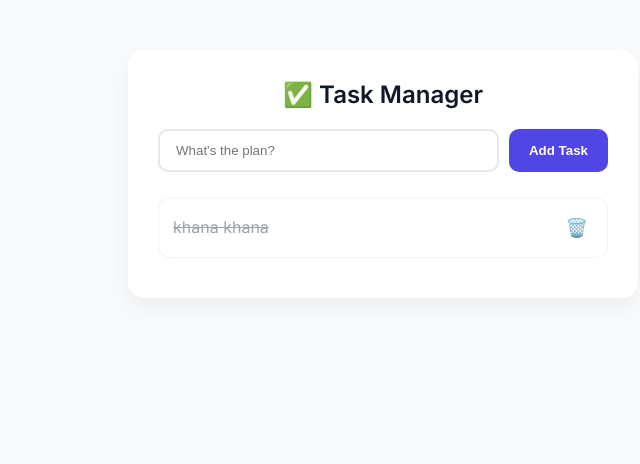
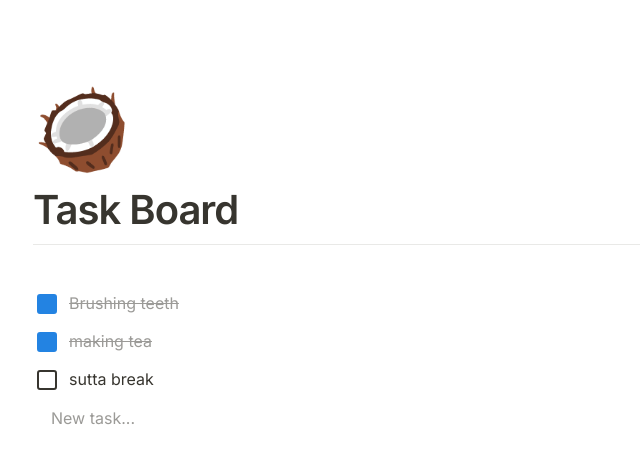
Before and after one commit to HarshilDer/Experiment1, a Flask app: page / in a window 1280 px wide. Shown: the top 464 px of the page, without its empty margins (257-897 px from the left). Run offline with Flask 3, Linux system fonts and the light colour scheme; some libraries are stand-ins or nearby versions.

Commit message:
Tried making it more minimal

```diff
--- a/tasks.json
+++ b/tasks.json
@@ -1,6 +1,14 @@
 [
     {
-        "title": "khana khana",
+        "title": "Brushing teeth",
         "done": true
+    },
+    {
+        "title": "making tea",
+        "done": true
+    },
+    {
+        "title": "sutta break",
+        "done": false
     }
 ]
--- a/templates/index.html
+++ b/templates/index.html
@@ -3,142 +3,249 @@
 <head>
     <meta charset="UTF-8">
     <meta name="viewport" content="width=device-width, initial-scale=1.0">
-    <title>Modern Task Manager</title>
-    <link href="https://fonts.googleapis.com/css2?family=Inter:wght@400;600&display=swap" rel="stylesheet">
+    <title>Tasks</title>
+    <link href="https://fonts.googleapis.com/css2?family=Inter:wght@400;500;600&display=swap" rel="stylesheet">
+    <script src="https://unpkg.com/@phosphor-icons/web"></script>
 
     <style>
         :root {
-            --primary-color: #4f46e5;
-            --success-color: #10b981;
-            --danger-color: #ef4444;
-            --bg-color: #f9fafb;
-            --text-color: #1f2937;
+            /* Notion Color Palette */
+            --bg-color: #FFFFFF;
+            --text-main: #37352F;
+            --text-secondary: #9B9A97;
+            --hover-bg: #EFEFED; /* The specific grey Notion uses on hover */
+            --border-color: #E9E9E7;
+            --checkbox-border: #37352F;
+            --link-blue: #2383E2;
         }
 
         body {
             font-family: 'Inter', sans-serif;
+            background-color: var(--bg-color);
+            color: var(--text-main);
             margin: 0;
-            background: var(--bg-color);
-            color: var(--text-color);
             display: flex;
             justify-content: center;
-            padding-top: 50px;
+            padding-top: 80px;
+            -webkit-font-smoothing: antialiased; /* Makes font crisp */
         }
 
-        .container {
-            background: white;
-            padding: 30px;
-            border-radius: 16px;
-            box-shadow: 0 10px 25px rgba(0,0,0,0.05);
+        .page-container {
             width: 100%;
-            max-width: 450px;
+            max-width: 700px; /* Notion documents are usually 700-900px wide */
+            padding: 0 20px;
         }
 
-        h2 {
-            margin-top: 0;
-            font-weight: 600;
-            text-align: center;
-            color: #111827;
+        /* --- Header Styling --- */
+        .header {
+            margin-bottom: 40px;
+            padding-bottom: 10px;
+            border-bottom: 1px solid var(--border-color);
         }
 
-        /* Form Styling */
-        form {
+        .cover-icon {
+            font-size: 78px;
+            margin-bottom: 10px;
+            display: block;
+        }
+
+        h1 {
+            font-weight: 700;
+            font-size: 40px;
+            margin: 0;
+            color: var(--text-main);
+            letter-spacing: -1px;
+        }
+
+        /* --- Input Form (The "New Task" block) --- */
+        .add-task-form {
             display: flex;
-            gap: 10px;
-            margin-bottom: 25px;
+            align-items: center;
+            padding: 8px 4px;
+            margin-bottom: 20px;
+            color: var(--text-secondary);
+            transition: color 0.2s;
+        }
+
+        .add-task-form:focus-within {
+            color: var(--text-main);
+        }
+
+        .plus-icon {
+            font-size: 20px;
+            margin-right: 12px;
+            color: inherit;
         }
 
         input[type="text"] {
-            flex: 1;
-            padding: 12px 16px;
-            border: 2px solid #e5e7eb;
-            border-radius: 10px;
+            border: none;
             outline: none;
-            transition: border-color 0.2s;
+            font-size: 16px;
+            font-family: 'Inter', sans-serif;
+            width: 100%;
+            background: transparent;
+            color: var(--text-main);
         }
 
-        input[type="text"]:focus {
-            border-color: var(--primary-color);
+        input[type="text"]::placeholder {
+            color: var(--text-secondary);
+            font-weight: 400;
         }
 
-        button {
-            padding: 12px 20px;
-            background: var(--primary-color);
-            color: white;
-            border: none;
-            border-radius: 10px;
-            font-weight: 600;
-            cursor: pointer;
-            transition: transform 0.1s, opacity 0.2s;
+        /* Hide the actual submit button to keep it clean (Enter key works) */
+        button[type="submit"] {
+            display: none;
         }
 
-        button:hover { opacity: 0.9; }
-        button:active { transform: scale(0.95); }
-
-        /* Task List Styling */
-        ul { list-style: none; padding: 0; margin: 0; }
+        /* --- Task List --- */
+        ul {
+            list-style: none;
+            padding: 0;
+            margin: 0;
+        }
 
         li {
-            padding: 14px;
-            background: #fff;
-            border: 1px solid #f3f4f6;
-            border-radius: 12px;
-            margin-bottom: 10px;
             display: flex;
-            justify-content: space-between;
-            align-items: center;
-            transition: background 0.2s;
+            align-items: flex-start; /* Aligns items to top for multiline text */
+            padding: 6px 4px;
+            border-radius: 4px;
+            margin-bottom: 2px;
+            transition: background 0.1s;
+            group: task-row; /* Used for hover logic */
         }
 
-        li:hover { background: #fbfbfb; }
-
-        .task-text { font-size: 16px; flex-grow: 1; margin-right: 10px; }
-        .done { text-decoration: line-through; color: #9ca3af; }
-
-        /* Action Buttons */
-        .actions { display: flex; gap: 8px; }
-
-        .actions a {
-            text-decoration: none;
-            font-size: 18px;
-            padding: 5px;
-            border-radius: 6px;
-            transition: background 0.2s;
+        li:hover {
+            background-color: var(--hover-bg);
         }
 
-        .btn-complete:hover { background: #d1fae5; }
-        .btn-delete:hover { background: #fee2e2; }
+        /* --- Custom Checkbox Logic --- */
+        .checkbox-link {
+            text-decoration: none;
+            margin-right: 12px;
+            margin-top: 3px; /* visual alignment */
+            display: flex;
+            align-items: center;
+            justify-content: center;
+        }
+
+        /* The Box */
+        .checkbox-box {
+            width: 16px;
+            height: 16px;
+            border: 2px solid var(--text-main); /* Dark border */
+            border-radius: 3px; /* Slightly rounded corners */
+            display: flex;
+            align-items: center;
+            justify-content: center;
+            transition: background 0.2s, border 0.2s;
+        }
+
+        /* Checked State */
+        .checked .checkbox-box {
+            background-color: var(--link-blue);
+            border-color: var(--link-blue);
+        }
+
+        .checked .checkbox-box i {
+            color: white;
+            font-size: 12px;
+            font-weight: bold;
+        }
+
+        /* Unchecked State */
+        .unchecked .checkbox-box i {
+            display: none;
+        }
+
+        .unchecked .checkbox-box:hover {
+            background-color: #E2E2E0; /* Subtle hover on checkbox */
+        }
+
+        /* --- Task Text --- */
+        .task-text {
+            flex-grow: 1;
+            font-size: 16px;
+            line-height: 1.5;
+            color: var(--text-main);
+            word-break: break-word;
+        }
+
+        .task-text.done {
+            text-decoration: line-through;
+            color: var(--text-secondary);
+        }
+
+        /* --- Delete Button (Hidden by default) --- */
+        .delete-btn {
+            opacity: 0; /* Hidden */
+            color: var(--text-secondary);
+            text-decoration: none;
+            padding: 4px;
+            border-radius: 4px;
+            transition: opacity 0.2s, background 0.2s;
+            font-size: 18px;
+            display: flex;
+            align-items: center;
+        }
+
+        /* Only show delete button when hovering the ROW (li) */
+        li:hover .delete-btn {
+            opacity: 1;
+        }
+
+        .delete-btn:hover {
+            background-color: #D3D1CB;
+            color: #EB5757;
+        }
 
     </style>
 </head>
 <body>
-    <div class="container">
-        <h2>✅ Task Manager</h2>
 
-        <form action="/add" method="POST">
-            <input type="text" name="title" placeholder="What's the plan?" required>
-            <button type="submit">Add Task</button>
-        </form>
+    <div class="page-container">
+
+        <div class="header">
+            <span class="cover-icon">🥥</span>
+            <h1>Task Board</h1>
+        </div>
 
         <ul>
             {% for task in tasks %}
             <li>
+                {% if task.done %}
+                    <a href="/complete/{{ loop.index0 }}" class="checkbox-link checked">
+                        <div class="checkbox-box"><i class="ph-bold ph-check"></i></div>
+                    </a>
+                {% else %}
+                    <a href="/complete/{{ loop.index0 }}" class="checkbox-link unchecked">
+                        <div class="checkbox-box"><i></i></div>
+                    </a>
+                {% endif %}
+
                 <span class="task-text {{ 'done' if task.done else '' }}">
                     {{ task.title }}
                 </span>
-                <div class="actions">
-                    {% if not task.done %}
-                    <a href="/complete/{{ loop.index0 }}" class="btn-complete" title="Mark as Done">✔️</a>
-                    {% endif %}
-                    <a href="/delete/{{ loop.index0 }}" class="btn-delete" title="Delete Task">🗑️</a>
-                </div>
+
+                <a href="/delete/{{ loop.index0 }}" class="delete-btn" title="Delete">
+                    <i class="ph ph-trash"></i>
+                </a>
             </li>
             {% endfor %}
         </ul>
 
+        <form action="/add" method="POST" class="add-task-form">
+            <i class="ph ph-plus plus-icon"></i>
+            <input type="text" name="title" placeholder="New task..." autocomplete="off" required>
+            <button type="submit">Add</button>
+        </form>
+
         {% if not tasks %}
-        <p style="text-align: center; color: #9ca3af;">No tasks yet. Add one above!</p>
+        <p style="color: var(--text-secondary); margin-left: 36px; font-size: 14px;">
+            Nothing to do. Press Enter to add a task.
+        </p>
         {% endif %}
+
     </div>
+
 </body>
 </html>
```
